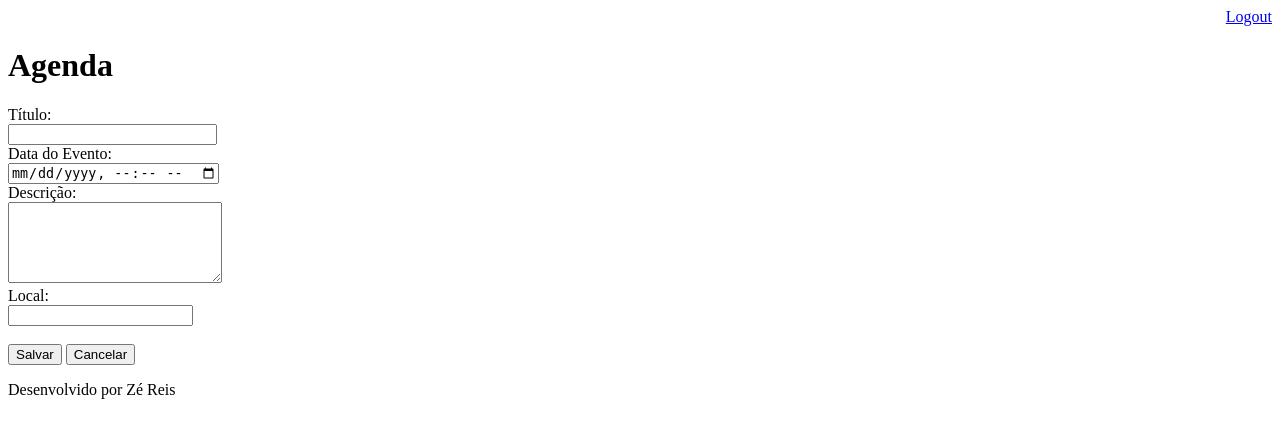
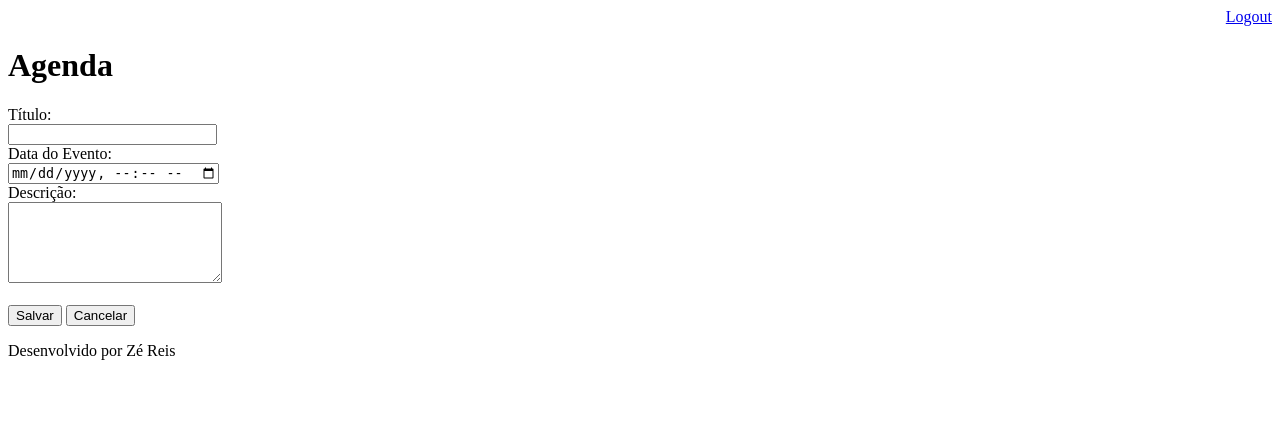
Before and after one commit to Zereis240620/agenda, a Django app: page /agenda/evento/ in a window 1280 px wide. Shown: the top 438 px of the page. Run offline with Django 3.2, Linux system fonts and the light colour scheme; a user stored in the database is signed in.

```diff
--- a/core/models.py
+++ b/core/models.py
@@ -1,6 +1,5 @@
 from django.db import models
 from django.contrib.auth.models import User
-
 
 # Create your models here.
 class Evento(models.Model):
@@ -8,7 +7,6 @@ class Evento(models.Model):
     descricao = models.TextField(blank=True, null=True)
     data_evento = models.DateTimeField(verbose_name='Data do Evento')
     data_criacao = models.DateTimeField(auto_now=True)
-    local = models.TextField(max_length=100, blank=True, null=True)
     usuario = models.ForeignKey(User, on_delete=models.CASCADE)
 
     # definindo nome da tabela ao executar migrations, caso não defina ele pega o nome do app e concatena com a classe
--- a/core/views.py
+++ b/core/views.py
@@ -46,10 +46,9 @@ def submit_evento(request):
         titulo      = request.POST.get('titulo')
         data_evento = request.POST.get('data_evento')
         descricao   = request.POST.get('descricao')
-        local       = request.POST.get('local')
         usuario     = request.user
 
-        Evento.objects.create(titulo=titulo, data_evento=data_evento, descricao=descricao, local=local, usuario=usuario)
+        Evento.objects.create(titulo=titulo, data_evento=data_evento, descricao=descricao, usuario=usuario)
 
 
     return redirect('/')
--- a/templates/evento.html
+++ b/templates/evento.html
@@ -14,10 +14,6 @@
     <label>Descrição:</label>
     <br>
     <textarea name="descricao" rows="5" cols="24"></textarea>
-    <br>
-    <label>Local:</label>
-    <br>
-    <input type="text" name="local">
     <br><br>
     <button type="submit">Salvar</button>
     <a href="/">
```
Also changed, not shown: core/migrations/0001_initial.py (deleted), core/migrations/0002_auto_20211022_1628.py (deleted), core/migrations/0003_evento_local.py (deleted), 1 other file.
